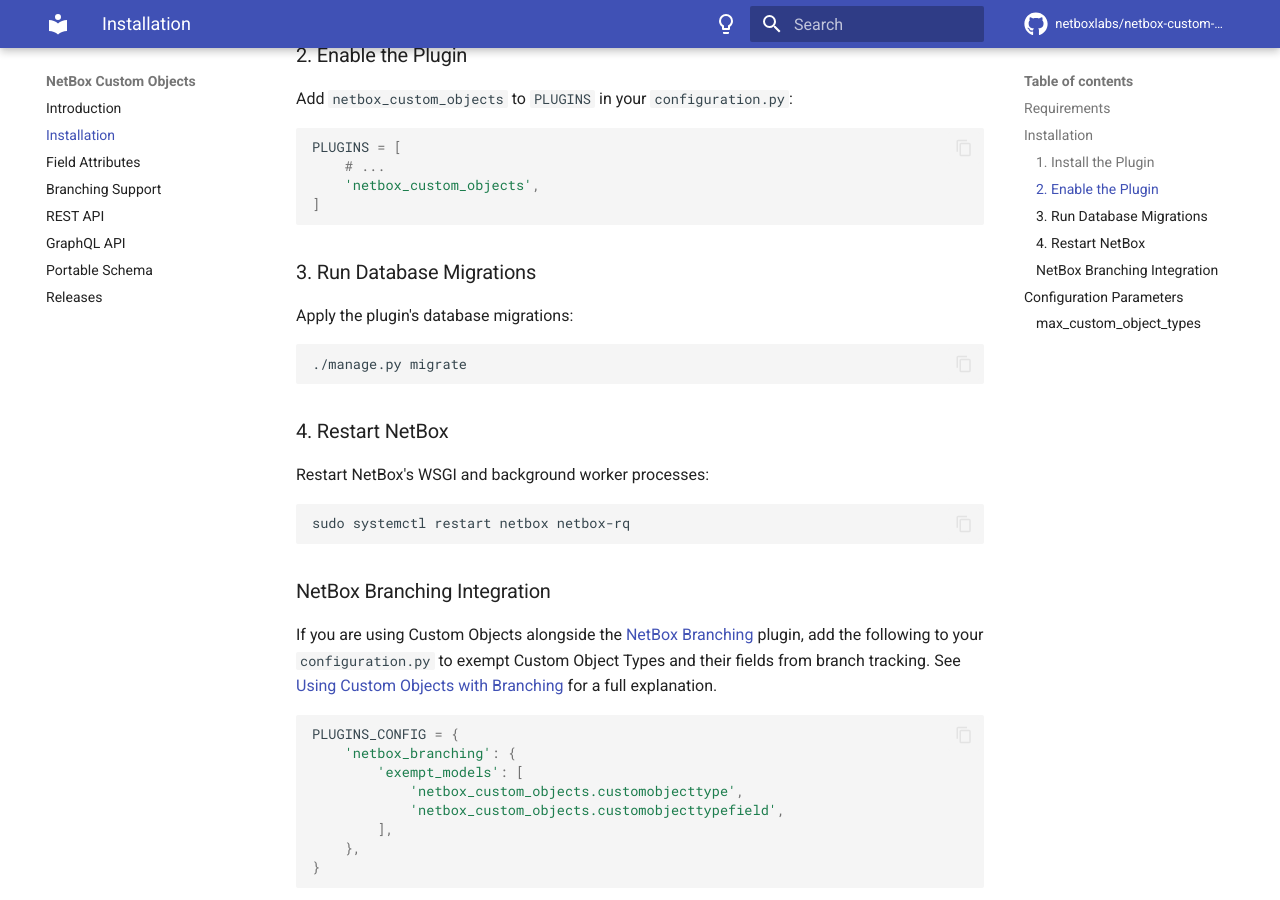
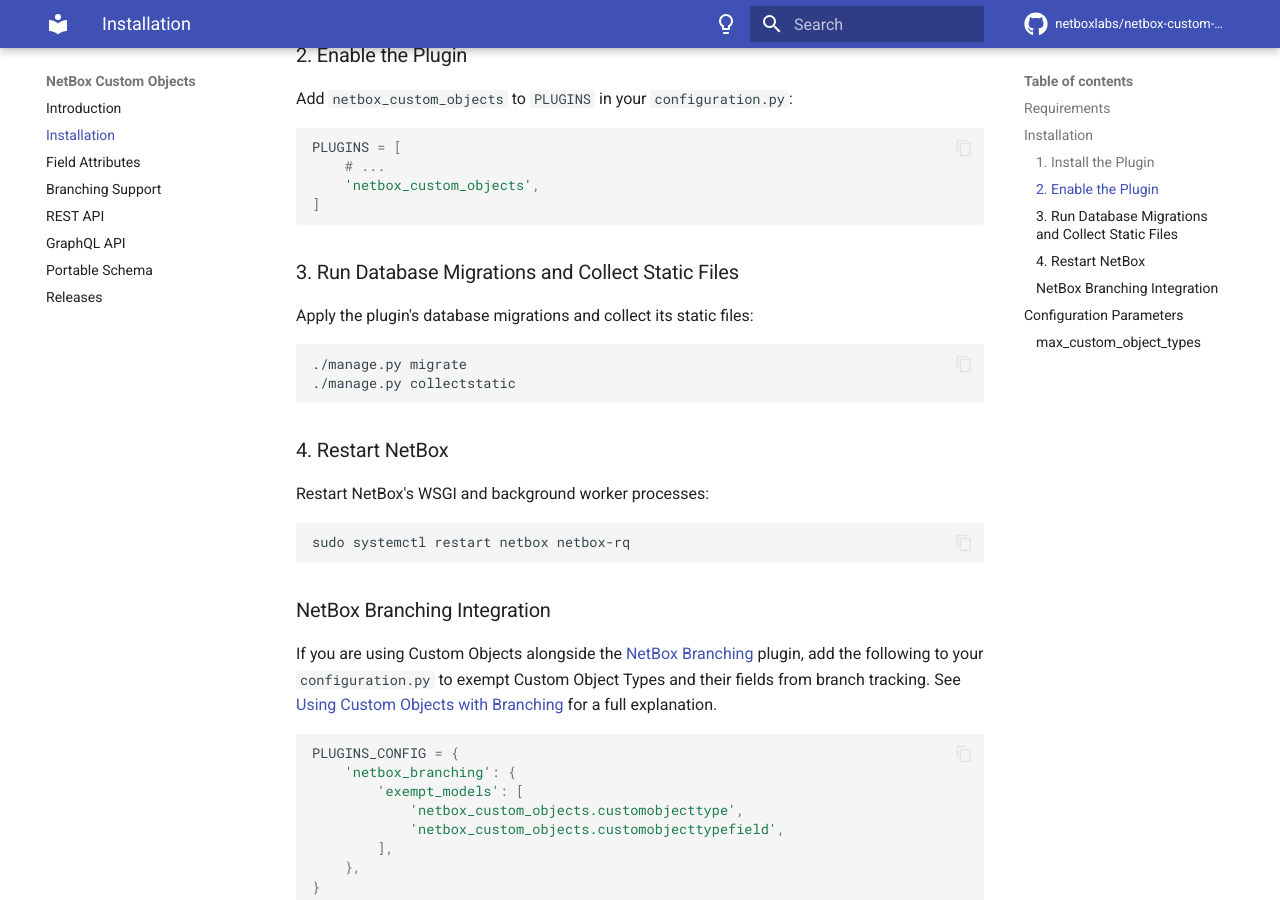
Before and after one commit to netboxlabs/netbox-custom-objects, an MkDocs documentation site: the page built from docs/installation.md, in a window 1280 px wide and 900 px high, scrolled down 534 px. Built offline with MkDocs 1.6.1 and Material for MkDocs 9.7.7, drawn with Linux system fonts in a browser that asks for light colours; comment, search, counter and statistics services are not loaded.

Commit message:
Closes #566: Add missing collectstatic step to install instructions
README.md and docs/installation.md omitted collectstatic, unlike
NetBox core's generic plugin install instructions, which always
include it alongside migrate.

````diff
--- a/docs/installation.md
+++ b/docs/installation.md
@@ -27,12 +27,13 @@
 ]
 ```
 
-### 3. Run Database Migrations
+### 3. Run Database Migrations and Collect Static Files
 
-Apply the plugin's database migrations:
+Apply the plugin's database migrations and collect its static files:
 
 ```
 ./manage.py migrate
+./manage.py collectstatic
 ```
 
 ### 4. Restart NetBox
````
Also changed, not shown: README.md (+2 -1 lines).
